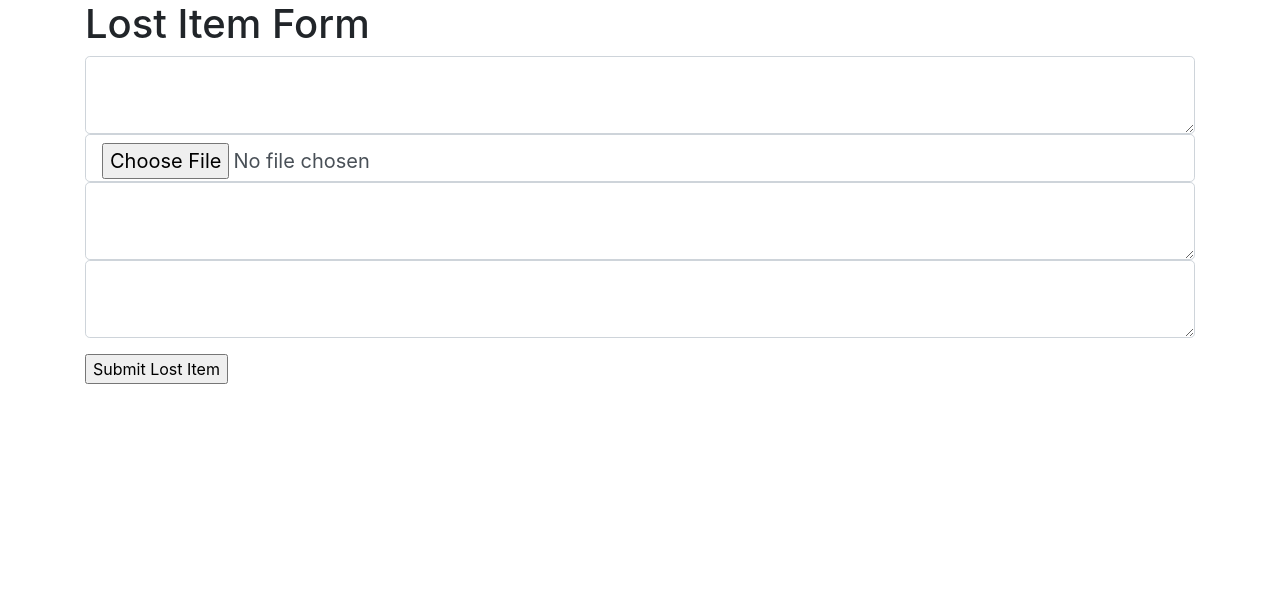
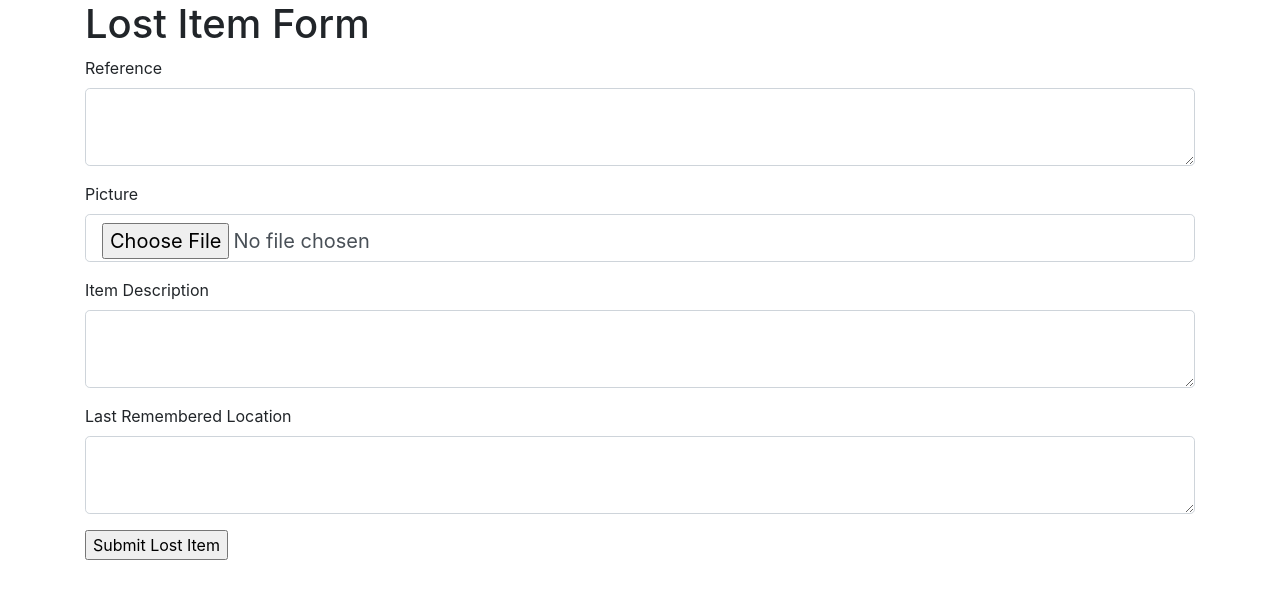
Before and after one commit to Aurathic/cmsc388j_final_project, a Flask app: page /new/lost_item in a window 1280 px wide. Shown: the part 56-655 px from the top of the page. Run offline with Flask 2, Linux system fonts and the light colour scheme; some libraries are stand-ins or nearby versions.

Commit message:
update html lost item form

```diff
--- a/flask_app/templates/items/new_lost_item.html
+++ b/flask_app/templates/items/new_lost_item.html
@@ -7,8 +7,20 @@
         <form action="" method="post">
             {{ form.csrf_token }}
             <div class="form-group">
+                {{ form.reference.label(class="form-control-label")}}
                 {{ form.reference(class="form-control form-control-lg") }}
 
+
+                {% if form.reference.errors %}
+                <div class="alert alert-warning" role="alert">
+                    {% for error in form.reference.errors %}
+                    <span>{{ error }}</span>
+                    {% endfor %}
+                </div>
+                {% endif %}
+            </div>
+            <div class="form-group">
+                {{ form.picture.label(class="form-control-label")}}
                 {{ form.picture(class="form-control form-control-lg") }}
 
                 {% if form.picture.errors %}
@@ -18,9 +30,31 @@
                     {% endfor %}
                 </div>
                 {% endif %}
+            </div>
+            <div class="form-group">
+                {{ form.item_description.label(class="form-control-label")}}
                 {{ form.item_description(class="form-control form-control-lg") }}
 
+                {% if form.item_description.errors %}
+                <div class="alert alert-warning" role="alert">
+                    {% for error in form.item_description.errors %}
+                    <span>{{ error }}</span>
+                    {% endfor %}
+                </div>
+                {% endif %}
+            </div>
+
+            <div class="form-group">
+                {{ form.location.label(class="form-control-label")}}
                 {{ form.location(class="form-control form-control-lg") }}
+
+                {% if form.location.errors %}
+                <div class="alert alert-warning" role="alert">
+                    {% for error in form.location.errors %}
+                    <span>{{ error }}</span>
+                    {% endfor %}
+                </div>
+                {% endif %}
             </div>
             <div class="form-group">
                 {{ form.submit }}
```
